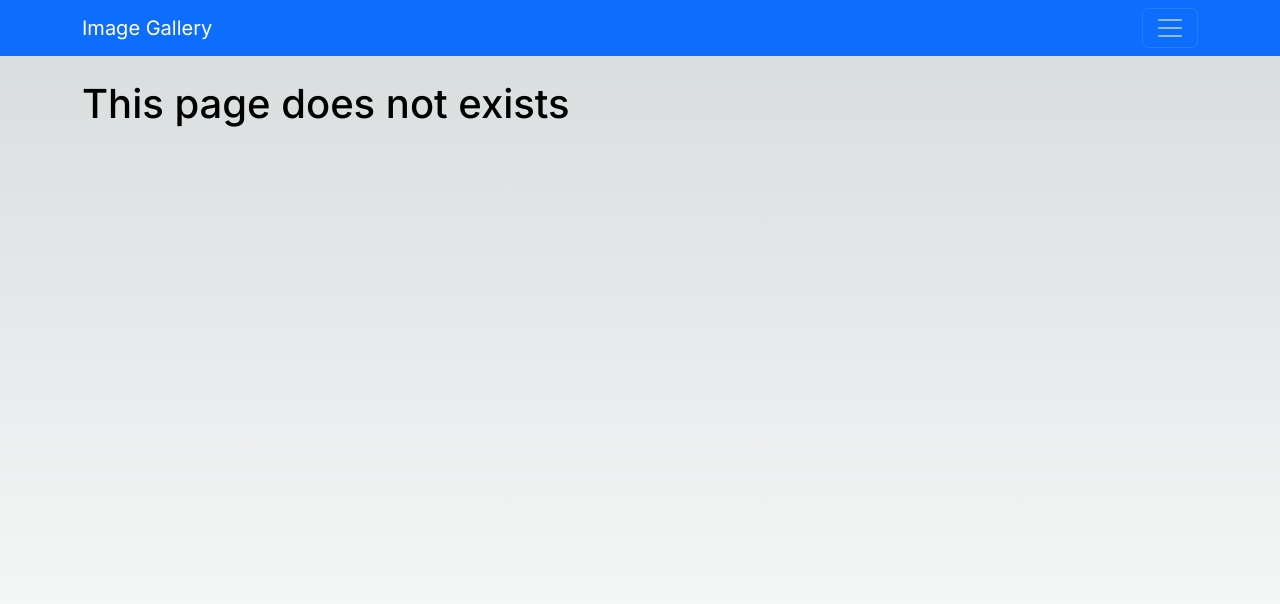
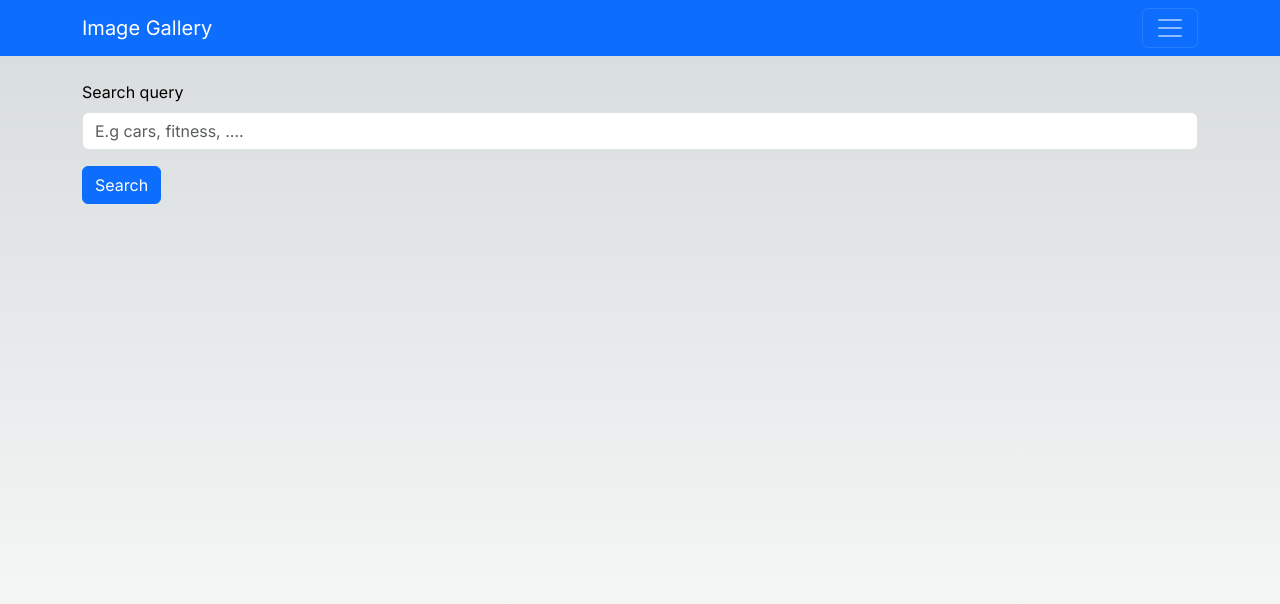
Before and after one commit to GiorgiMakharadze/image-gallery-nextjs-typescript, a Next.js app: page /search in a window 1280 px wide. Before the commit this address had no page. Shown: the top 604 px of the page. Built offline with nearby package versions, Linux system fonts and the light colour scheme.

Commit message:
api route handler

```diff
--- /dev/null
+++ b/src/app/(CSR)/search/SearchPage.tsx
@@ -0,0 +1,30 @@
+"use client";
+
+import { FormEvent } from "react";
+import { Form, Button } from "react-bootstrap";
+
+export default function SearchPage() {
+  async function handleSubmit(e: FormEvent<HTMLFormElement>) {
+    e.preventDefault();
+    const formData = new FormData(e.target as HTMLFormElement);
+    const query = formData.get("query")?.toString().trim();
+
+    if (query) {
+      alert(query);
+    }
+  }
+
+  return (
+    <div>
+      <Form onSubmit={handleSubmit}>
+        <Form.Group className="mb-3" controlId="search-input">
+          <Form.Label>Search query</Form.Label>
+          <Form.Control name="query" placeholder="E.g cars, fitness, ...." />
+        </Form.Group>
+        <Button type="submit" className="mb-3">
+          Search
+        </Button>
+      </Form>
+    </div>
+  );
+}
--- /dev/null
+++ b/src/app/(CSR)/search/page.tsx
@@ -0,0 +1,9 @@
+import SearchPage from "./SearchPage";
+
+export const metadata = {
+  title: "Search - NextJS Image Gallery",
+};
+
+export default function page() {
+  return <SearchPage />;
+}
--- a/src/app/(SSR)/users/[username]/page.tsx
+++ b/src/app/(SSR)/users/[username]/page.tsx
@@ -1,6 +1,7 @@
 import { notFound } from "next/navigation";
 import { Metadata } from "next";
 import { IUserPageProps } from "@/types/pageTypes";
+import { Alert } from "@/components/bootstrap";
 
 async function getUser(username: string): Promise<IUserPageProps> {
   const response = await fetch(
@@ -26,6 +27,11 @@ export default async function Page({ params: { username } }: IUserPageProps) {
   const user = await getUser(username);
   return (
     <div>
+      <Alert>
+        This profile page uses <strong>generateMetadata</strong> to set the{" "}
+        <strong>page title</strong> dynamically from the API response.
+      </Alert>
+
       <h1>{user.username}</h1>
       <p>First name: {user.first_name}</p>
       <p>First name: {user.last_name}</p>
--- a/src/types/unsplashImageTypes.ts
+++ b/src/types/unsplashImageTypes.ts
@@ -10,3 +10,7 @@ export interface IUnsplashImage {
   width: number;
   height: number;
 }
+
+export interface IUnsplashSearchResponse {
+  results: IUnsplashImage[];
+}
```
Also changed, not shown: src/app/api/search/route.tsx (added, +18 -0 lines).
